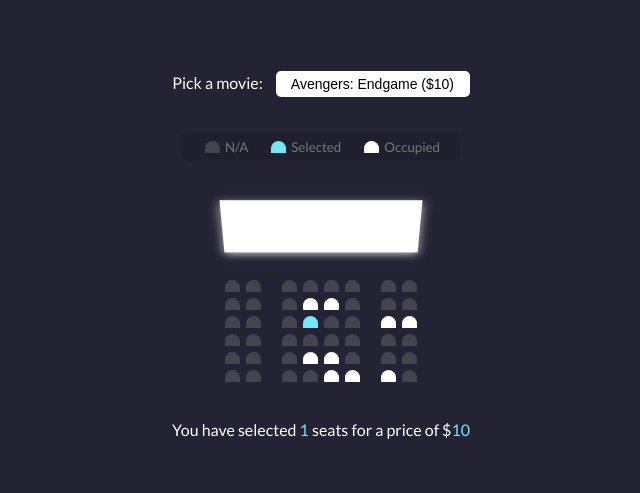
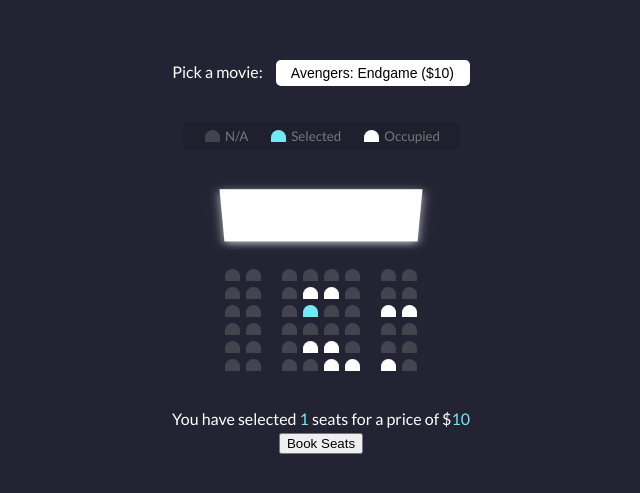
Before and after one commit to Estreff/movie_booking, a plain HTML site: page index.html in a window 1280 px wide. Shown: the part 153-646 px from the top of the page, without its empty margins (319-959 px from the left). Drawn offline with Linux system fonts and the light colour scheme.

Commit message:
adding book button

```diff
--- a/index.html
+++ b/index.html
@@ -101,6 +101,8 @@
       You have selected <span id="count">2</span> seats for a price of $<span id="total">16</span>
     </p>
 
+    <button>Book Seats</button>
+
     <script src="script.js"></script>
 
 
```
